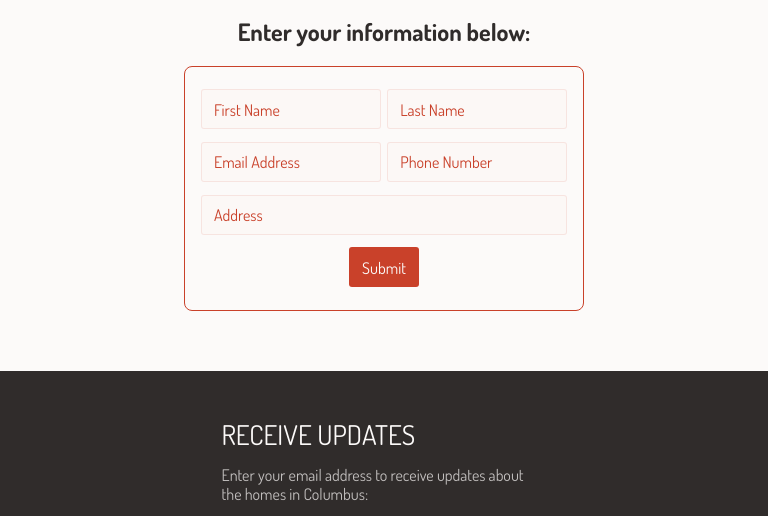
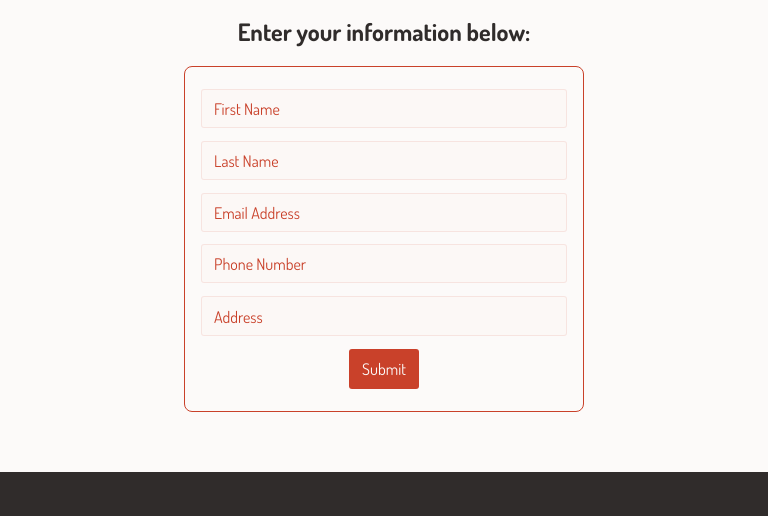
Before and after one commit to marthix/johnlestinajr, a plain HTML site: page index.html in a window 768 px wide. Shown: the part 677-1193 px from the top of the page. Drawn offline with Linux system fonts and the light colour scheme; no server answers.

Commit message:
mobile form fix

```diff
--- a/css/main.scss
+++ b/css/main.scss
@@ -763,6 +763,30 @@ footer {
 
 // Medium devices
 @media (max-width: 768px) and (min-width: 480px) {
+
+  .home-worth {
+    margin: 60px 1rem;
+
+    .home-worth-form {
+
+      .name-box, .contact-box {
+        -webkit-box-orient: vertical;
+        -webkit-box-direction: normal;
+            -ms-flex-direction: column;
+                flex-direction: column;
+      }
+
+      .name, .contact {
+
+        &:first-child {
+          margin-right: 0rem;
+        }
+      }
+
+    }
+
+  }
+
   .hero {
     height: 475px;
 
```
Also changed, not shown: css/main.css.
